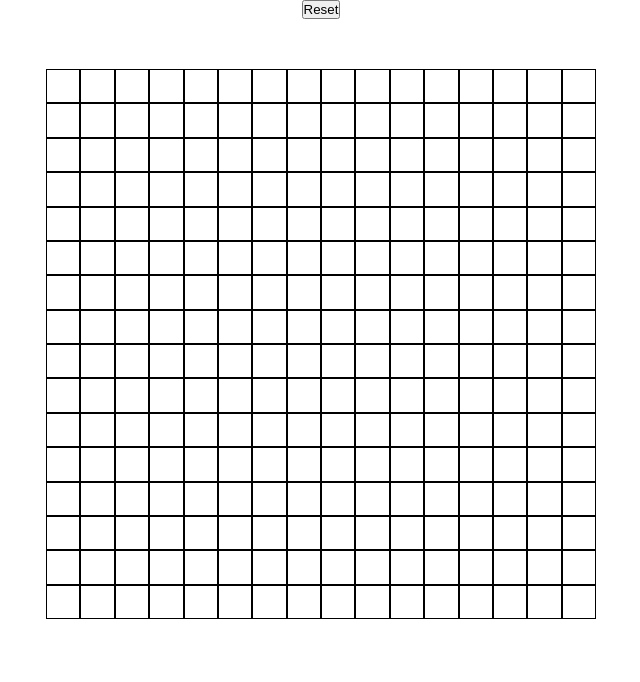
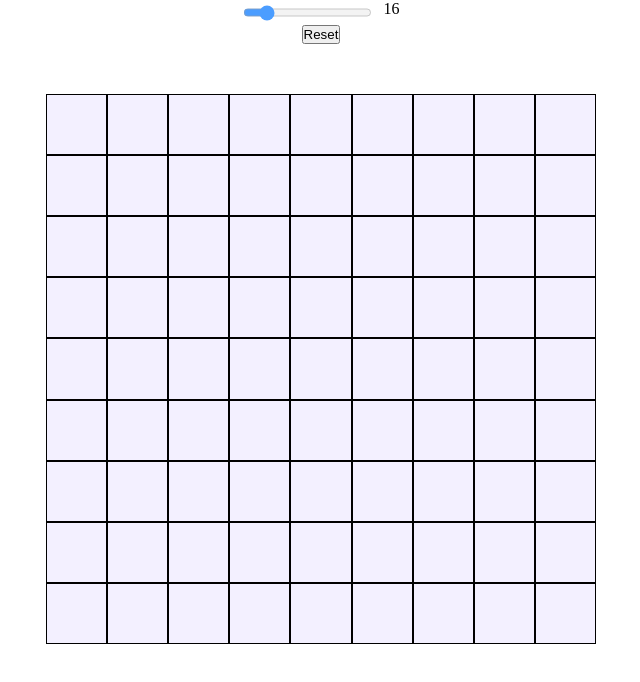
Before and after one commit to Ervin001/Etch-a-Scetch, a plain HTML site: page index.html in a window 1280 px wide. Both pictures are taken after a click on the button "Reset". Shown: the whole page, without its empty margins (319-959 px from the left). Drawn offline with Linux system fonts and the light colour scheme.

Commit message:
added functionality for reset buton (half-way) also added a slider

```diff
--- a/index.html
+++ b/index.html
@@ -9,7 +9,18 @@
     <title>Document</title>
   </head>
   <body>
-    <button>Reset</button>
+    <div class="slidecontainer">
+      <input
+        type="range"
+        min="2"
+        max="100"
+        value="16"
+        class="slider"
+        id="myRange"
+      />
+      <div class="sliderValue"></div>
+    </div>
+    <button class="reset">Reset</button>
     <div class="grid"></div>
   </body>
 </html>
--- a/script.js
+++ b/script.js
@@ -1,5 +1,5 @@
 'use strict';
-const buttonEl = document.querySelector('button');
+const buttonEl = document.querySelector('.reset');
 const gridEl = document.querySelector('.grid');
 
 const createGrid = () => {
@@ -7,11 +7,64 @@ const createGrid = () => {
     const div = document.createElement('div');
     div.classList.add('cell');
     div.addEventListener('mouseover', function (e) {
-      e.target.style.backgroundColor = 'black';
+      e.target.style.backgroundColor = '#000';
     });
 
     gridEl.appendChild(div);
   }
 };
 
+const randomColor = function () {
+  let maxVal = 0xffffff;
+  let randomNumber = Math.random() * maxVal;
+
+  randomNumber = Math.floor(randomNumber);
+  randomNumber = randomNumber.toString(16);
+
+  let randColor = randomNumber.padStart(6, 0);
+  return `#${randColor.toUpperCase()}`;
+};
+
+//Slider
+const slider = document.getElementById('myRange');
+const output = document.querySelector('.sliderValue');
+output.innerHTML = slider.value;
+
+slider.oninput = function () {
+  output.innerHTML = this.value;
+};
+
+// Remove the cells from the grid
+buttonEl.addEventListener('click', function (e) {
+  removeChildNodes(gridEl);
+
+  const cells = 9;
+
+  for (let i = 0; i < cells * cells; i++) {
+    gridEl.setAttribute(
+      'style',
+      `grid-template-columns: repeat(${cells}, 2fr); grid-template-rows: repeat(${cells}, 2fr);`
+    );
+
+    const div = document.createElement('div');
+    div.classList.add('cell');
+    div.addEventListener('mouseover', function (e) {
+      e.target.style.backgroundColor = '#000';
+    });
+    gridEl.appendChild(div);
+  }
+});
+
+const removeChildNodes = function (parent) {
+  if (parent.hasChildNodes) {
+    let children = gridEl.childNodes;
+
+    while (gridEl.firstChild) {
+      gridEl.removeChild(gridEl.firstChild);
+      // console.log(gridEl);
+    }
+    return children;
+  }
+};
+
 createGrid();
--- a/styles.css
+++ b/styles.css
@@ -9,6 +9,39 @@ body {
   flex-direction: column;
   align-items: center;
   justify-self: center;
+  /* background-color: #f3f0ff; */
+}
+
+.slidecontainer {
+  /* width: 100%; */
+  display: flex;
+  gap: 12px;
+}
+
+.slider {
+  /* -webkit-appearance: none; */
+  /* appearance: none; */
+  /* width: 100%; */
+  height: 25px;
+  background-color: #d3d3d3;
+  outline: none;
+  opacity: 0.7;
+
+  -webkit-transition: 0.2s;
+  transition: opacity 2s;
+}
+
+.slider:hover {
+  opacity: 1;
+}
+
+.slider::-webkit-slider-thumb {
+  -webkit-appearance: none;
+  appearance: none;
+  width: 25px;
+  height: 25px;
+  background-color: #04aa6d;
+  cursor: pointer;
 }
 
 .grid {
@@ -22,6 +55,6 @@ body {
 }
 
 .cell {
-  background-color: white;
+  background-color: #f3f0ff;
   border: 1px solid black;
 }
```
